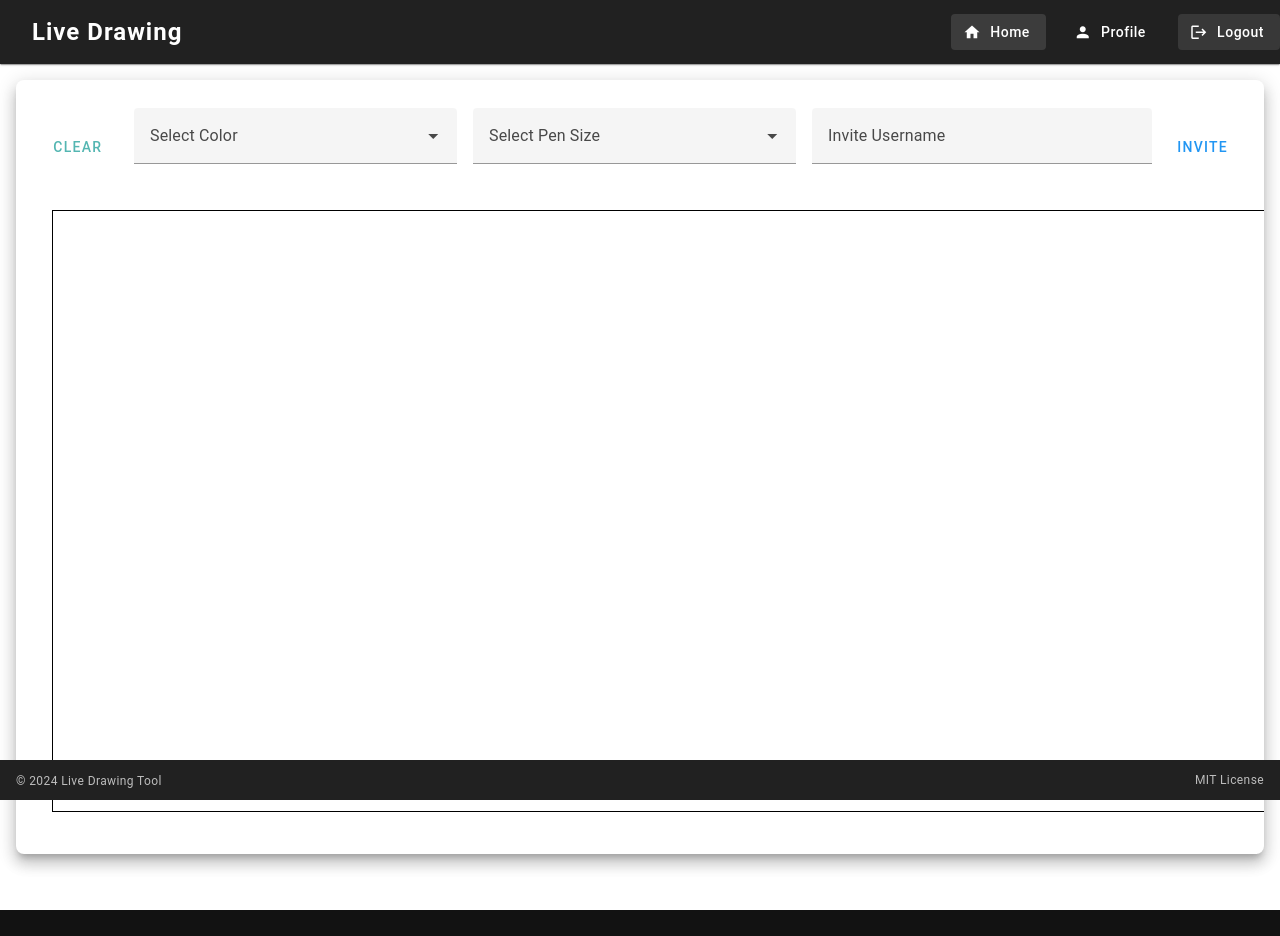
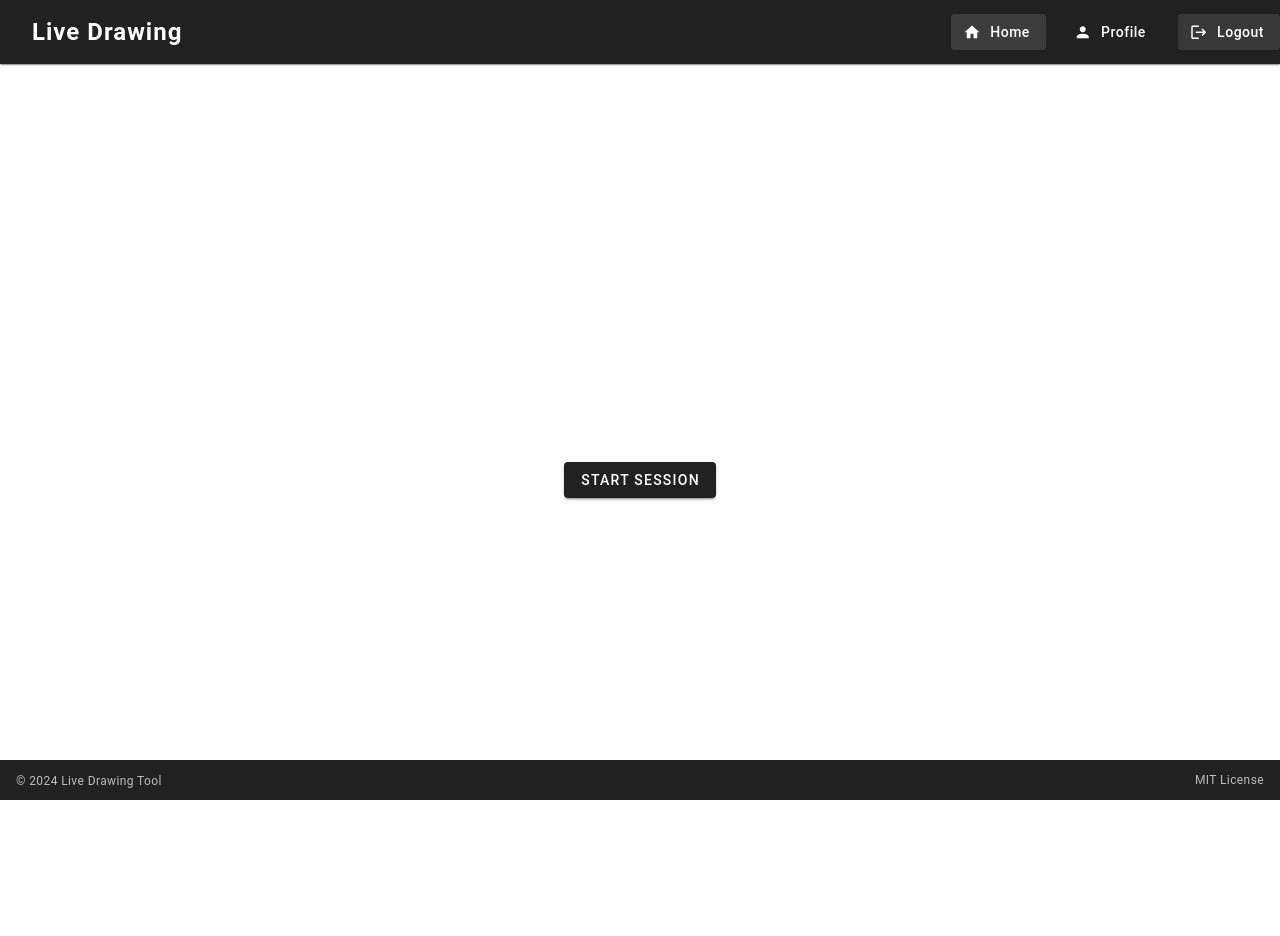
Before and after one commit to abidgulshahid/Live-Collab-Drawing-Board, a Vue app in the folder frontend/frontend/: page /homepage in a window 1280 px wide. Before the commit the page ends 910 px from the top, so only its background shows below. Built offline with nearby package versions, Linux system fonts and the light colour scheme; no server answers; sample sign-in values are in the browser's storage.

Commit message:
Update Home.vue

```diff
--- a/frontend/frontend/src/components/Home.vue
+++ b/frontend/frontend/src/components/Home.vue
@@ -1,214 +1,37 @@
 <template>
   <v-container fluid class="home-container">
-    <v-row no-gutters class="justify-center">
-
-
-      <!-- Drawing Board -->
-      <v-col class="justify-center">
-        <v-card class="drawing-card mx-auto elevation-10 rounded-lg">
-          <v-card-actions class="d-flex justify-space-between">
-            <v-btn color="secondary" @click="clearCanvas" class="mr-2">Clear</v-btn>
-            <v-select
-              v-model="selectedColor"
-              :items="colors"
-              label="Select Color"
-              class="ml-2"
-              color="black"
-            ></v-select>
-            <v-select
-              v-model="selectedPenSize"
-              :items="penSizes"
-              label="Select Pen Size"
-              class="ml-2"
-              color="black"
-            ></v-select>
-
-            <v-text-field
-              v-model="inviteUsername"
-              label="Invite Username"
-              class="ml-2"
-              outlined
-            ></v-text-field>
-            <v-btn color="primary" @click="sendInvite" class="ml-2">Invite</v-btn>
-          </v-card-actions>
-          <v-card-text>
-            <canvas
-              ref="canvas"
-              @mousedown="startDrawing"
-              @mouseup="stopDrawing"
-              @mousemove="draw"
-              width="1300"
-              height="600"
-              style="border: 1px solid black;"
-            ></canvas>
-          </v-card-text>
-
-        </v-card>
+    <v-row no-gutters class="justify-center align-center" style="height: 100vh;">
+      <v-col class="d-flex justify-center align-center">
+        <v-btn @click="startSession">Start Session</v-btn>
       </v-col>
-
-      <!-- Snackbar for success message -->
-      <v-snackbar
-        v-model="showSnackbar"
-        :timeout="snackbarTimeout"
-        top
-        right
-        class="snackbar"
-      >
-        {{ successMessage }}
-      </v-snackbar>
-
-      <!-- Invite Notification -->
-      <v-dialog v-model="inviteDialog" max-width="290">
-        <v-card>
-          <v-card-title class="headline">Invite Received</v-card-title>
-          <v-card-text>
-            {{ inviteFrom }} has invited you to draw together!
-          </v-card-text>
-          <v-card-actions>
-            <v-btn color="green" @click="acceptInvite">Accept</v-btn>
-            <v-btn color="red" @click="declineInvite">Decline</v-btn>
-          </v-card-actions>
-        </v-card>
-      </v-dialog>
     </v-row>
-
-    <!-- Other sections for journal entries... -->
   </v-container>
 </template>
-
-
 
 <script>
 import { ref, onMounted } from 'vue';
 import { useDrawingStore } from '@/stores/drawingStore';
+import axios from 'axios';
 
 export default {
   setup() {
-    const canvas = ref(null);
-    const ctx = ref(null);
-    const isDrawing = ref(false);
-    const lastX = ref(0);
-    const lastY = ref(0);
     const drawingStore = useDrawingStore();
-    const socket = ref(null);
-    const username = ref('');
-    const colors = ['#000000', '#FF0000', '#00FF00', '#0000FF', '#FFFF00', '#FF00FF', '#00FFFF']
-    const selectedColor = ref('#000000');
-    const inviteUsername = ref('');
-    const inviteDialog = ref(false);
-    const inviteFrom = ref('');
-    const shareCount = ref(0);
-    const connectedUsers = ref([]);
 
-
-
-    onMounted(() => {
-      ctx.value = canvas.value.getContext('2d');
-      socket.value = new WebSocket('ws://localhost:3001');
-
-      socket.value.onopen = () => {
-        socket.value.send(JSON.stringify({
-          type: 'register',
-          username: localStorage.getItem('username') // Assuming the username is stored in localStorage
-        }));
-      };
-
-      socket.value.onmessage = (event) => {
-        const line = JSON.parse(event.data);
-        if (line.type === 'invite') {
-          inviteFrom.value = line.from;
-          inviteDialog.value = true; // Show the invite dialog
-        } else if (line.type === 'user-connected') {
-          connectedUsers.value.push(line.username); // Add new user to the list
-        } else if (line.type === 'user-disconnected') {
-          connectedUsers.value = connectedUsers.value.filter(user => user !== line.username); // Remove user from the list
-        } else {
-          drawLine(line.x, line.y, line.lastX, line.lastY, line.username);
-        }
-      };
-    });
-
-    const startDrawing = (event) => {
-      isDrawing.value = true;
-      [lastX.value, lastY.value] = [event.offsetX, event.offsetY];
-    };
-
-    const stopDrawing = () => {
-      isDrawing.value = false;
-    };
-
-    const draw = (event) => {
-      if (!isDrawing.value) return;
-      const { offsetX, offsetY } = event;
-      ctx.value.strokeStyle = selectedColor.value;
-      drawLine(offsetX, offsetY, lastX.value, lastY.value);
-      socket.value.send(JSON.stringify({
-        username: username.value,
-        x: offsetX,
-        y: offsetY,
-        lastX: lastX.value,
-        lastY: lastY.value
-      }));
-      [lastX.value, lastY.value] = [offsetX, offsetY];
-    };
-
-    const drawLine = (x, y, lastX, lastY, user) => {
-      ctx.value.beginPath();
-      ctx.value.moveTo(lastX, lastY);
-      ctx.value.lineTo(x, y);
-      ctx.value.strokeStyle = selectedColor.value;
-      ctx.value.stroke();
-    };
-
-    const sendInvite = () => {
-      if (inviteUsername.value) {
-        socket.value.send(JSON.stringify({
-          type: 'invite',
-          username: inviteUsername.value,
-          from: username.value
-        }));
-        inviteUsername.value = ''; // Clear the input after sending
-        shareCount.value++;
+    const startSession = async () => {
+      try {
+        const response = await axios.post('YOUR_API_ENDPOINT');
+        drawingStore.setSessionData(response.data);
+      } catch (error) {
+        console.error('Error starting session:', error);
       }
     };
 
-    const acceptInvite = () => {
-      // Logic to join the collaboration
-      inviteDialog.value = false; // Close the dialog
-      // You can set a state to indicate that the user is in a collaboration session
-      console.log(`${inviteFrom.value} accepted the invite to draw together.`);
-      // Notify the inviter
-      socket.value.send(JSON.stringify({
-        type: 'invite-accepted',
-        from: username.value,
-        to: inviteFrom.value
-      }));
-    };
-
-    const declineInvite = () => {
-      inviteDialog.value = false; // Close the dialog
-      console.log(`${inviteFrom.value} declined the invite.`);
-    };
-
     return {
-      canvas,
-      startDrawing,
-      stopDrawing,
-      draw,
-      inviteUsername,
-      sendInvite,
-      inviteDialog,
-      inviteFrom,
-      acceptInvite,
-      declineInvite,
-      shareCount,
-      connectedUsers,
+      startSession,
     };
   },
 };
 </script>
-
-
 
 <style scoped>
 .home-container {
```
